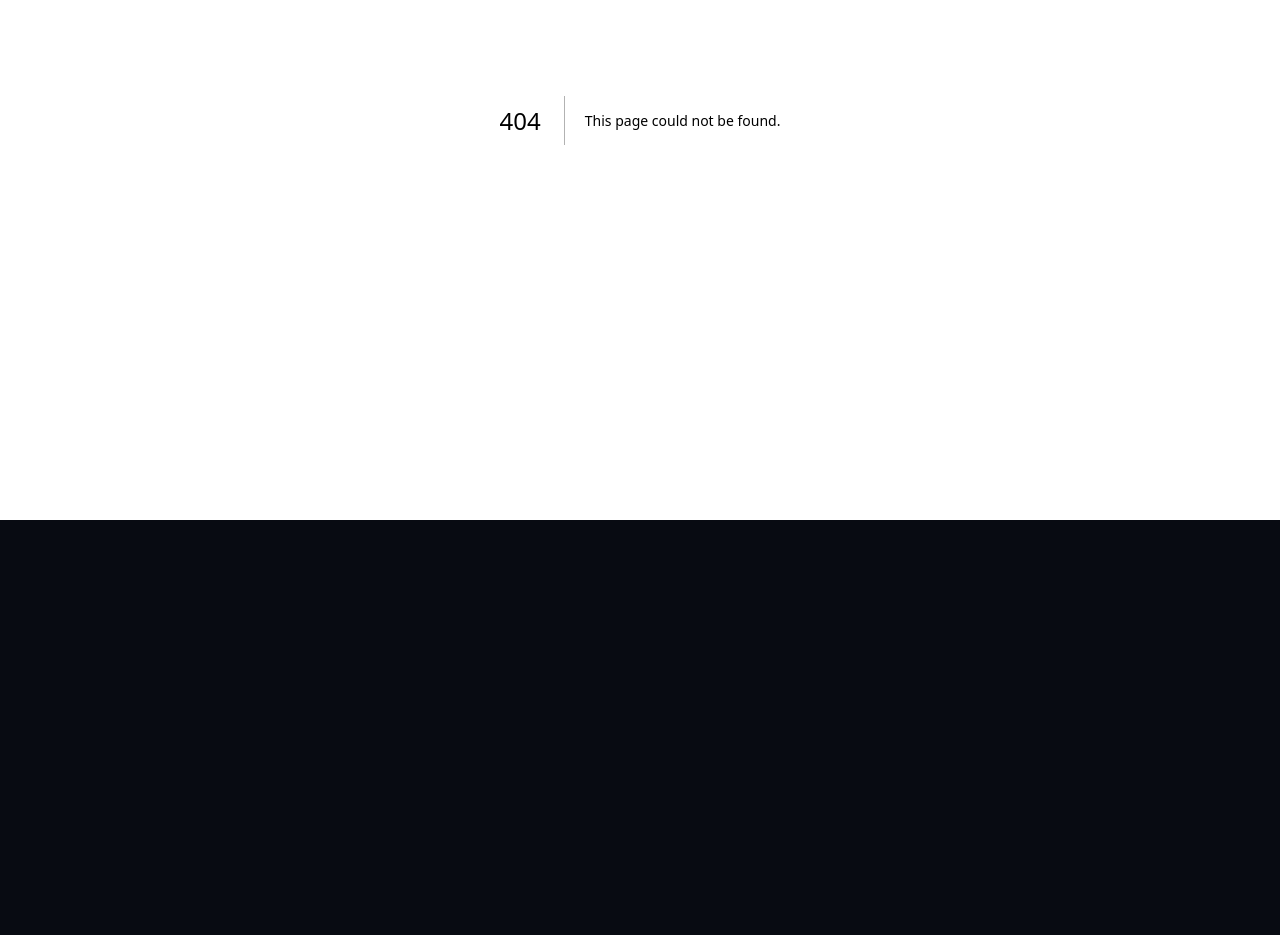
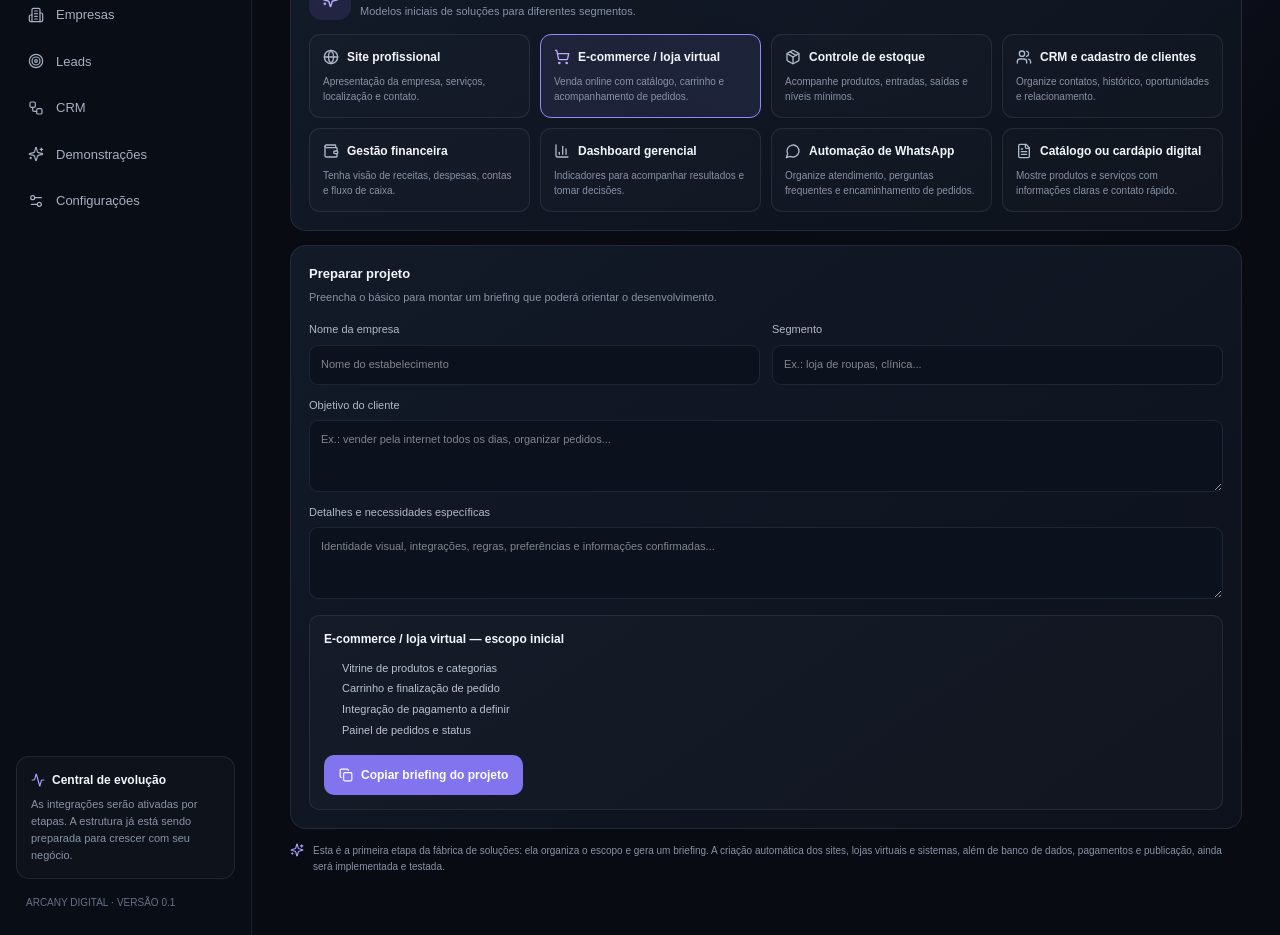
Before and after one commit to wchagas73-lang/arcany-digital-, a Next.js app: page /solucoes in a window 1280 px wide. Before the commit this address had no page. Shown: the part 280-1215 px from the top of the page. Before the commit the page ends 800 px from the top, so only its background shows below. Built offline with nearby package versions, Linux system fonts and the light colour scheme.

Commit message:
Criar central inicial de soluções digitais

```diff
--- /dev/null
+++ b/src/app/solucoes/page.tsx
@@ -0,0 +1,101 @@
+"use client";
+
+import { useMemo, useState } from "react";
+import { AppShell } from "@/components/app-shell";
+import { Globe, ShoppingCart, Package, Users, Wallet, BarChart3, MessageCircle, FileText, Copy, Check, Sparkles } from "lucide-react";
+
+const solutions = [
+  { id: "site", title: "Site profissional", description: "Apresentação da empresa, serviços, localização e contato.", icon: Globe, includes: ["Página inicial personalizada", "Sobre a empresa e serviços", "Galeria de fotos", "Localização e contato pelo WhatsApp"] },
+  { id: "ecommerce", title: "E-commerce / loja virtual", description: "Venda online com catálogo, carrinho e acompanhamento de pedidos.", icon: ShoppingCart, includes: ["Vitrine de produtos e categorias", "Carrinho e finalização de pedido", "Integração de pagamento a definir", "Painel de pedidos e status"] },
+  { id: "estoque", title: "Controle de estoque", description: "Acompanhe produtos, entradas, saídas e níveis mínimos.", icon: Package, includes: ["Cadastro de produtos e fornecedores", "Entradas, saídas e ajustes", "Alertas de estoque mínimo", "Relatórios de movimentação"] },
+  { id: "crm", title: "CRM e cadastro de clientes", description: "Organize contatos, histórico, oportunidades e relacionamento.", icon: Users, includes: ["Cadastro de clientes", "Histórico de contatos e compras", "Etapas de atendimento e vendas", "Tarefas e lembretes"] },
+  { id: "financeiro", title: "Gestão financeira", description: "Tenha visão de receitas, despesas, contas e fluxo de caixa.", icon: Wallet, includes: ["Lançamentos de receitas e despesas", "Contas a pagar e receber", "Fluxo de caixa", "Relatórios por período"] },
+  { id: "dashboard", title: "Dashboard gerencial", description: "Indicadores para acompanhar resultados e tomar decisões.", icon: BarChart3, includes: ["Indicadores principais", "Gráficos de vendas e desempenho", "Filtros por período", "Relatórios gerenciais"] },
+  { id: "whatsapp", title: "Automação de WhatsApp", description: "Organize atendimento, perguntas frequentes e encaminhamento de pedidos.", icon: MessageCircle, includes: ["Fluxos de atendimento", "Respostas para perguntas frequentes", "Coleta de dados do pedido", "Integração oficial a definir"] },
+  { id: "catalogo", title: "Catálogo ou cardápio digital", description: "Mostre produtos e serviços com informações claras e contato rápido.", icon: FileText, includes: ["Categorias e itens", "Fotos, descrições e preços", "Link compartilhável", "Pedido ou contato pelo WhatsApp"] },
+];
+
+export default function SolucoesPage() {
+  const [company, setCompany] = useState("");
+  const [segment, setSegment] = useState("");
+  const [selected, setSelected] = useState("ecommerce");
+  const [objective, setObjective] = useState("");
+  const [extra, setExtra] = useState("");
+  const [copied, setCopied] = useState(false);
+
+  const solution = solutions.find((item) => item.id === selected) ?? solutions[0];
+  const brief = useMemo(() => [
+    "BRIEFING DE PROJETO — ARCANY DIGITAL",
+    "Empresa: " + (company.trim() || "A definir"),
+    "Segmento: " + (segment.trim() || "A definir"),
+    "Solução: " + solution.title,
+    "Objetivo: " + (objective.trim() || "A definir em conversa com o cliente"),
+    "Funcionalidades desejadas:",
+    ...solution.includes.map((item) => "- " + item),
+    "Observações: " + (extra.trim() || "Nenhuma observação informada"),
+    "",
+    "Antes de desenvolver: validar identidade visual, dados, regras do negócio, integrações, hospedagem e acessos com o cliente."
+  ].join("\n"), [company, segment, solution, objective, extra]);
+
+  async function copyBrief() {
+    try {
+      await navigator.clipboard.writeText(brief);
+      setCopied(true);
+      window.setTimeout(() => setCopied(false), 1800);
+    } catch {
+      setCopied(false);
+    }
+  }
+
+  return (
+    <AppShell>
+      <div className="content">
+        <div className="eyebrow">Produção digital</div>
+        <h1 className="page-title">Central de soluções</h1>
+        <p className="page-description">Escolha o que deseja oferecer, prepare o escopo e organize o projeto de cada cliente em um só lugar.</p>
+
+        <section className="panel" style={{ marginTop: 22, padding: 18 }}>
+          <div style={{ display: "flex", alignItems: "center", gap: 9, marginBottom: 14 }}>
+            <div className="empty-icon" style={{ margin: 0 }}><Sparkles size={17} /></div>
+            <div><h2 style={{ fontSize: 14, margin: 0 }}>O que você pode preparar</h2><p style={{ color: "var(--muted)", fontSize: 11, margin: "4px 0 0" }}>Modelos iniciais de soluções para diferentes segmentos.</p></div>
+          </div>
+          <div style={{ display: "grid", gridTemplateColumns: "repeat(auto-fit, minmax(210px, 1fr))", gap: 10 }}>
+            {solutions.map((item) => {
+              const Icon = item.icon;
+              const active = selected === item.id;
+              return <button key={item.id} type="button" onClick={() => setSelected(item.id)} style={{ textAlign: "left", cursor: "pointer", border: active ? "1px solid #9586ff" : "1px solid var(--border)", background: active ? "rgba(149,134,255,.10)" : "rgba(255,255,255,.015)", borderRadius: 11, padding: 13, color: "#f3f6fb" }}>
+                <div style={{ display: "flex", alignItems: "center", gap: 8 }}><Icon size={16} color={active ? "#b8adff" : "#aeb9ca"} /><strong style={{ fontSize: 12 }}>{item.title}</strong></div>
+                <p style={{ color: "var(--muted)", fontSize: 10, lineHeight: 1.5, margin: "8px 0 0" }}>{item.description}</p>
+              </button>;
+            })}
+          </div>
+        </section>
+
+        <section className="panel" style={{ marginTop: 14, padding: 18 }}>
+          <div className="panel-title">Preparar projeto</div>
+          <div className="panel-subtitle" style={{ marginTop: 5 }}>Preencha o básico para montar um briefing que poderá orientar o desenvolvimento.</div>
+          <div style={{ display: "grid", gridTemplateColumns: "repeat(auto-fit, minmax(190px, 1fr))", gap: 12, marginTop: 16 }}>
+            <label style={labelStyle}>Nome da empresa<input value={company} onChange={(e) => setCompany(e.target.value)} placeholder="Nome do estabelecimento" style={fieldStyle} /></label>
+            <label style={labelStyle}>Segmento<input value={segment} onChange={(e) => setSegment(e.target.value)} placeholder="Ex.: loja de roupas, clínica..." style={fieldStyle} /></label>
+          </div>
+          <label style={{ ...labelStyle, marginTop: 12 }}>Objetivo do cliente<textarea value={objective} onChange={(e) => setObjective(e.target.value)} placeholder="Ex.: vender pela internet todos os dias, organizar pedidos..." rows={3} style={areaStyle} /></label>
+          <label style={{ ...labelStyle, marginTop: 12 }}>Detalhes e necessidades específicas<textarea value={extra} onChange={(e) => setExtra(e.target.value)} placeholder="Identidade visual, integrações, regras, preferências e informações confirmadas..." rows={3} style={areaStyle} /></label>
+          <div style={{ marginTop: 16, border: "1px solid var(--border)", borderRadius: 10, padding: 14, background: "rgba(255,255,255,.02)" }}>
+            <div style={{ fontSize: 12, fontWeight: 700 }}>{solution.title} — escopo inicial</div>
+            <ul style={{ margin: "10px 0 0", paddingLeft: 18, color: "#b8c3d3", fontSize: 11, lineHeight: 1.9 }}>{solution.includes.map((item) => <li key={item}>{item}</li>)}</ul>
+            <button className="action-button" onClick={copyBrief} style={{ marginTop: 14 }}><Copy size={14} /> {copied ? "Briefing copiado" : "Copiar briefing do projeto"}</button>
+          </div>
+        </section>
+
+        <div style={{ display: "flex", alignItems: "flex-start", gap: 9, marginTop: 14, color: "var(--muted)", fontSize: 10, lineHeight: 1.6 }}>
+          <Sparkles size={14} color="#a99fff" style={{ flex: "0 0 auto" }} />
+          Esta é a primeira etapa da fábrica de soluções: ela organiza o escopo e gera um briefing. A criação automática dos sites, lojas virtuais e sistemas, além de banco de dados, pagamentos e publicação, ainda será implementada e testada.
+        </div>
+      </div>
+    </AppShell>
+  );
+}
+
+const labelStyle = { display: "grid", gap: 7, color: "#aeb9ca", fontSize: 11 };
+const fieldStyle = { width: "100%", minHeight: 40, border: "1px solid var(--border)", borderRadius: 9, background: "#0c121d", color: "#f3f6fb", padding: "0 11px", outline: "none", fontSize: 11 };
+const areaStyle = { ...fieldStyle, padding: "10px 11px", resize: "vertical" as const, lineHeight: 1.5 };
```
